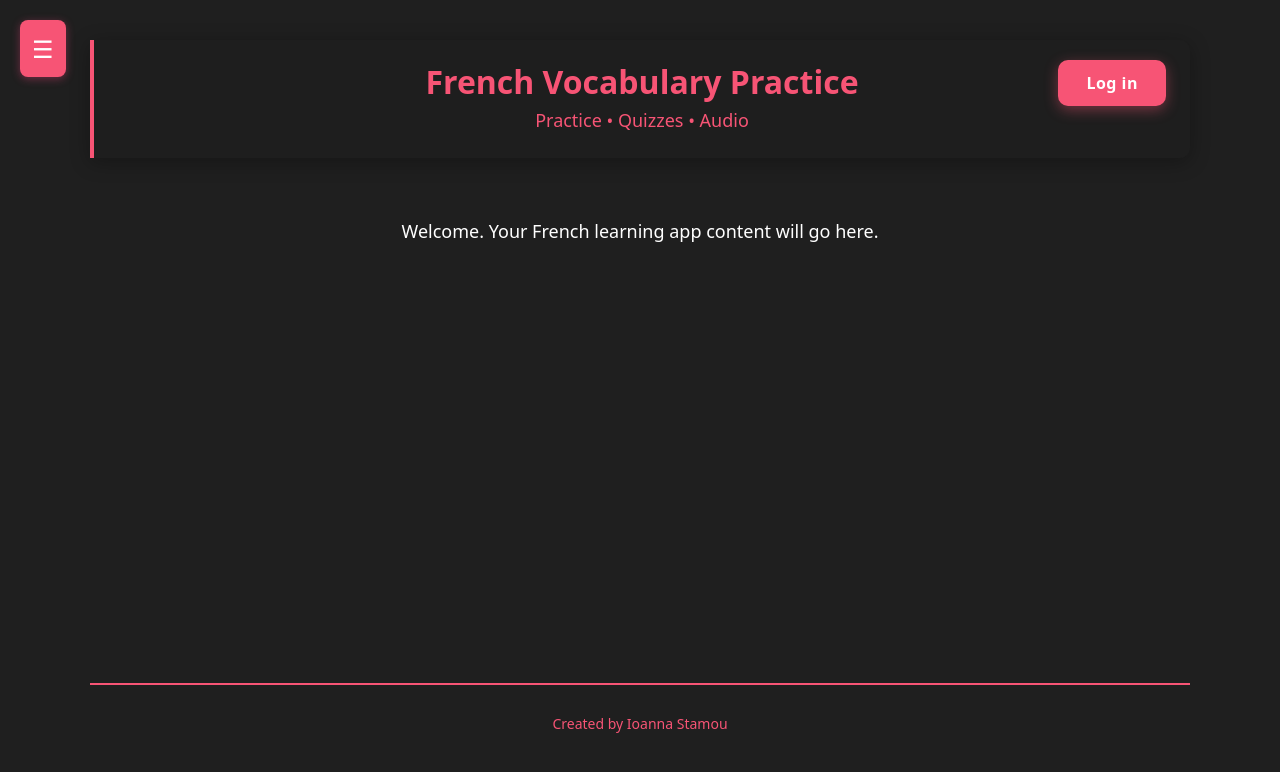
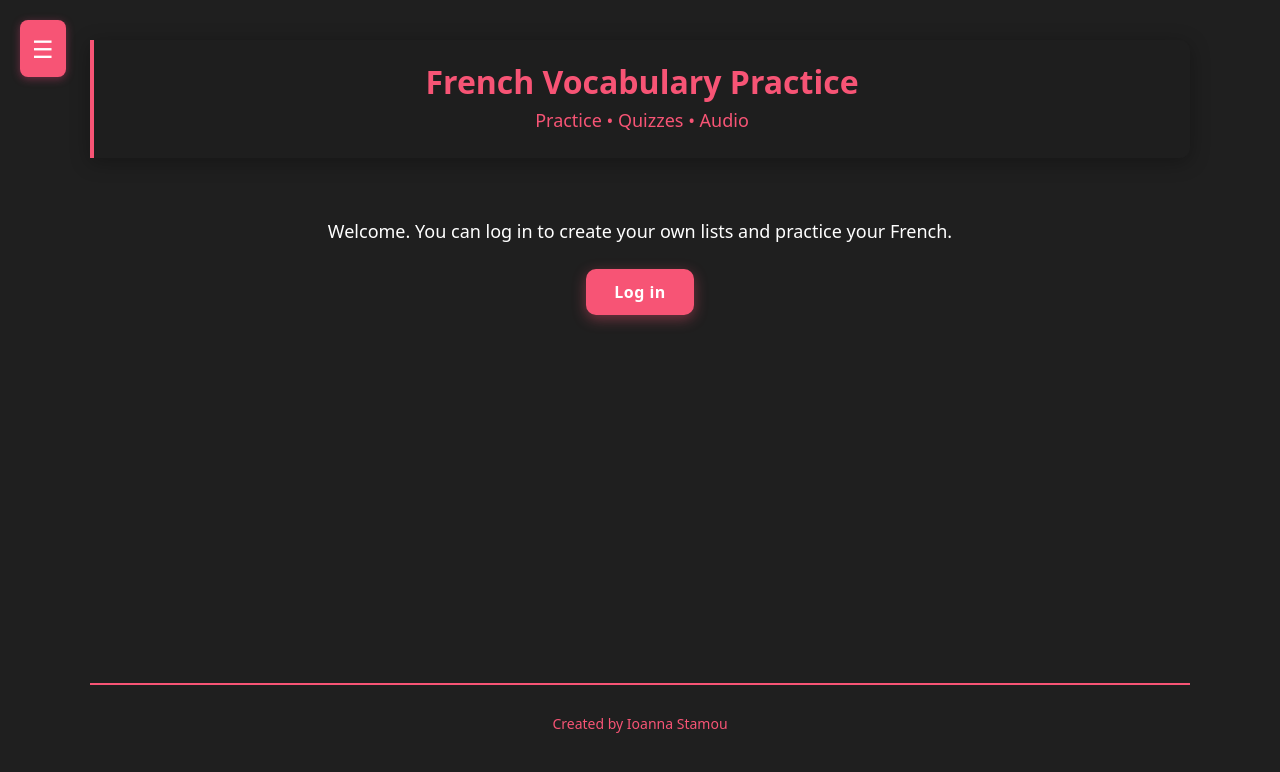
Before and after one commit to tzoanphys/LearnFrench, a React app in the folder frontend/: page / in a window 1280 px wide. Shown: the top 772 px of the page. Built offline with nearby package versions, Linux system fonts and the light colour scheme; the HTML template or start-up script is replaced by a standard one.

Commit message:
some things for frontend

```diff
--- a/frontend/src/App.jsx
+++ b/frontend/src/App.jsx
@@ -155,7 +155,7 @@ function LayoutWithSidebar() {
           minHeight: '100vh',
         }}
       >
-        {/* Header */}
+        {/* Header - pink-red panel with white text (like second photo) */}
         <div
           style={{
             position: 'relative',
@@ -171,37 +171,6 @@ function LayoutWithSidebar() {
             boxShadow: '0 4px 20px rgba(0,0,0,0.3)',
           }}
         >
-          <button
-            className="login-button"
-            style={{
-              position: 'absolute',
-              top: '20px',
-              right: '24px',
-              backgroundColor: '#f75475',
-              color: 'white',
-              border: 'none',
-              padding: '12px 28px',
-              borderRadius: '10px',
-              fontSize: '16px',
-              fontWeight: '600',
-              cursor: 'pointer',
-              boxShadow: '0 4px 14px rgba(247, 84, 117, 0.4)',
-              transition: 'all 0.2s ease',
-              letterSpacing: '0.5px',
-            }}
-            onMouseEnter={(e) => {
-              e.currentTarget.style.backgroundColor = '#e8436a'
-              e.currentTarget.style.transform = 'translateY(-2px)'
-              e.currentTarget.style.boxShadow = '0 6px 20px rgba(247, 84, 117, 0.5)'
-            }}
-            onMouseLeave={(e) => {
-              e.currentTarget.style.backgroundColor = '#f75475'
-              e.currentTarget.style.transform = 'translateY(0)'
-              e.currentTarget.style.boxShadow = '0 4px 14px rgba(247, 84, 117, 0.4)'
-            }}
-          >
-            Log in
-          </button>
           <h1
             className="header-title"
             style={{ margin: 0, fontSize: '32px', color: '#f75475' }}
--- a/frontend/src/pages/HomePage.jsx
+++ b/frontend/src/pages/HomePage.jsx
@@ -7,11 +7,42 @@ function HomePage() {
         flex: 1,
         padding: '10px 20px 40px',
         boxSizing: 'border-box',
+        display: 'flex',
+        flexDirection: 'column',
+        alignItems: 'center',
       }}
     >
-      <p style={{ color: 'white', textAlign: 'center' }}>
-        Welcome. Your French learning app content will go here.
+      <p style={{ color: 'white', textAlign: 'center', marginBottom: '24px' }}>
+        Welcome. You can log in to create your own lists and practice your French.
       </p>
+      <button
+        className="login-button"
+        style={{
+          backgroundColor: '#f75475',
+          color: 'white',
+          border: 'none',
+          padding: '12px 28px',
+          borderRadius: '10px',
+          fontSize: '16px',
+          fontWeight: '600',
+          cursor: 'pointer',
+          boxShadow: '0 4px 14px rgba(247, 84, 117, 0.4)',
+          transition: 'all 0.2s ease',
+          letterSpacing: '0.5px',
+        }}
+        onMouseEnter={(e) => {
+          e.currentTarget.style.backgroundColor = '#e8436a'
+          e.currentTarget.style.transform = 'translateY(-2px)'
+          e.currentTarget.style.boxShadow = '0 6px 20px rgba(247, 84, 117, 0.5)'
+        }}
+        onMouseLeave={(e) => {
+          e.currentTarget.style.backgroundColor = '#f75475'
+          e.currentTarget.style.transform = 'translateY(0)'
+          e.currentTarget.style.boxShadow = '0 4px 14px rgba(247, 84, 117, 0.4)'
+        }}
+      >
+        Log in
+      </button>
     </div>
   )
 }
```
